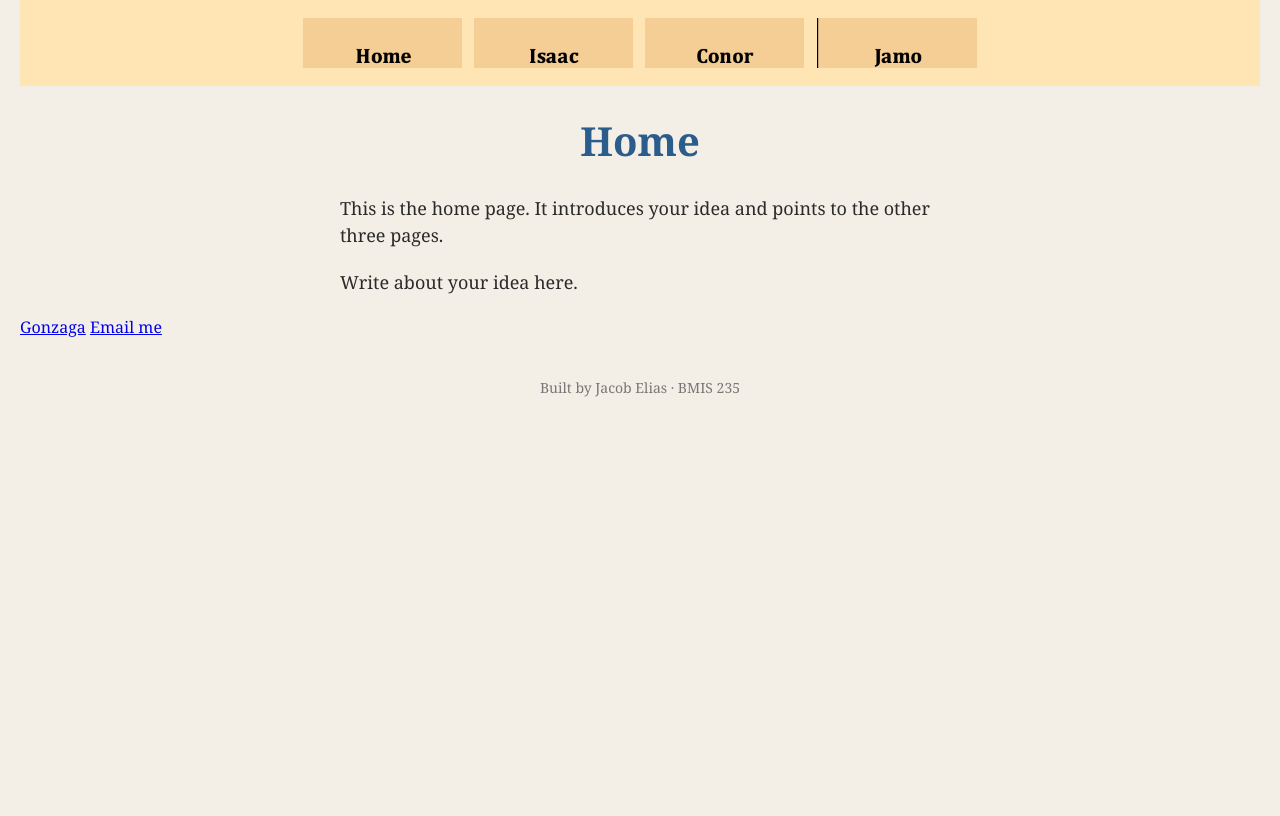
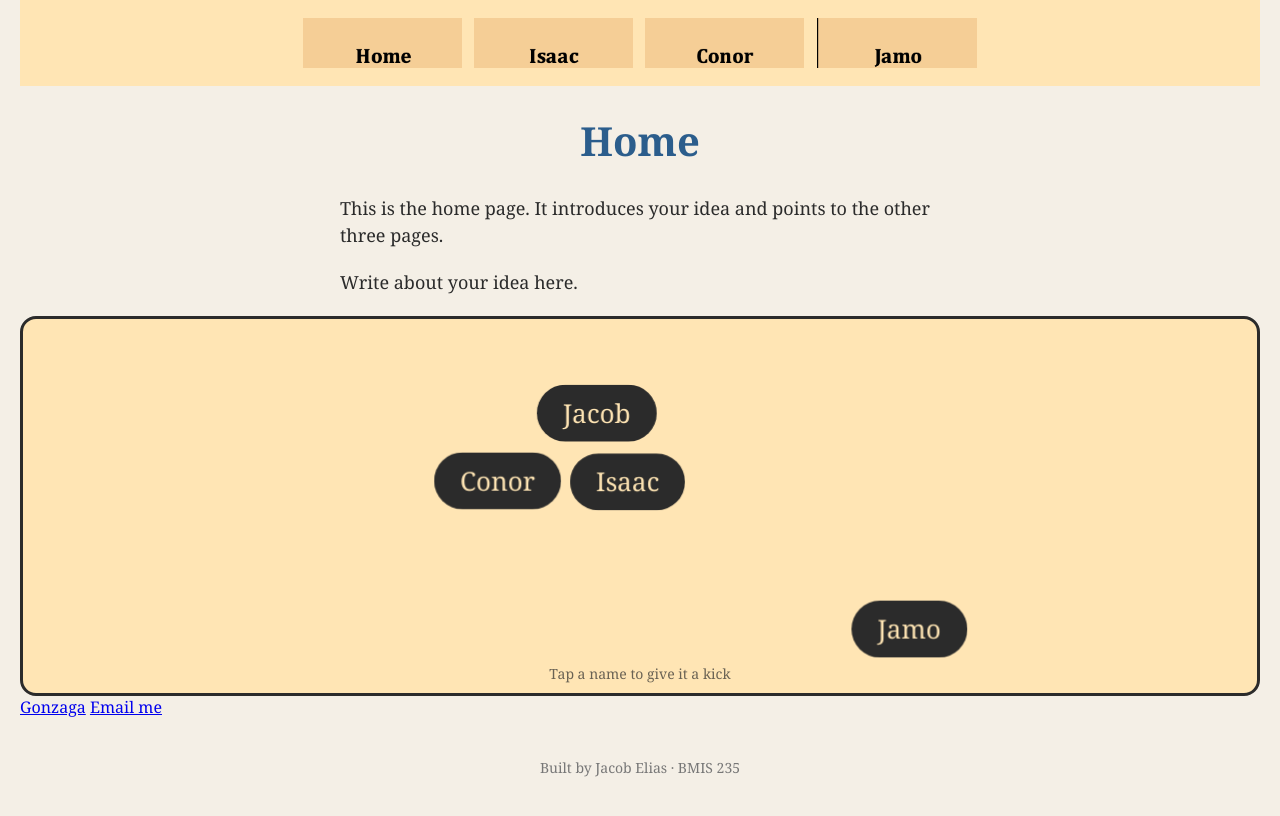
Before and after one commit to jacobelias006/bmis235-html-3, a plain HTML site: page index.html in a window 1280 px wide. Drawn offline with Linux system fonts and the light colour scheme.

Commit message:
Update index.html

```diff
--- a/index.html
+++ b/index.html
@@ -36,7 +36,149 @@
      This box is empty on purpose. In Part 7 you paste an interactive
      graphic BETWEEN the opening <div> and the closing </div> below.
      ===================================================================== -->
-<div class="showcase"></div>
+<div class="showcase">
+  <!-- HTML: the play area where the names bounce around -->
+<div class="rm-stage" aria-label="Roommate names bouncing around">
+  <div class="rm-hint">Tap a name to give it a kick</div>
+</div>
+
+<!-- CSS: brand styling for the play area and the name bubbles (every rule starts with .showcase) -->
+<style>
+  .showcase .rm-stage {
+    position: relative;
+    width: 100%;
+    height: min(380px, 80vh);
+    overflow: hidden;
+    box-sizing: border-box;
+    background: #FFE5B4;
+    border: 3px solid #2b2b2b;
+    border-radius: 16px;
+    font-family: Cambria, Georgia, serif;
+    touch-action: manipulation;
+  }
+  .showcase .rm-name {
+    position: absolute;
+    top: 0;
+    left: 0;
+    margin: 0;
+    padding: 0.5em 1em;
+    background: #2b2b2b;
+    color: #FFE5B4;
+    border: 0;
+    border-radius: 999px;
+    font-family: inherit;
+    font-size: clamp(16px, 4.5vw, 26px);
+    line-height: 1.2;
+    white-space: nowrap;
+    cursor: pointer;
+    user-select: none;
+    will-change: transform;
+  }
+  .showcase .rm-name:focus-visible {
+    outline: 3px solid #2b2b2b;
+    outline-offset: 3px;
+  }
+  .showcase .rm-hint {
+    position: absolute;
+    bottom: 10px;
+    left: 0;
+    width: 100%;
+    text-align: center;
+    font-size: 14px;
+    color: #2b2b2b;
+    opacity: 0.7;
+    pointer-events: none;
+  }
+</style>
+
+<!-- JavaScript: creates a bubble for each name, bounces it off the walls, and kicks it faster when tapped -->
+<script>
+  (function () {
+    var root = document.currentScript
+      ? document.currentScript.closest('.showcase')
+      : document.querySelector('.showcase');
+    if (!root) return;
+    var stage = root.querySelector('.rm-stage');
+
+    // Edit these names:
+    var NAMES = ['Jacob', 'Isaac', 'Conor', 'Jamo'];
+
+    var reduceMotion = window.matchMedia &&
+      window.matchMedia('(prefers-reduced-motion: reduce)').matches;
+    var items = [];
+
+    NAMES.forEach(function (name) {
+      var el = document.createElement('button');
+      el.type = 'button';
+      el.className = 'rm-name';
+      el.textContent = name;
+      stage.appendChild(el);
+      var item = { el: el, x: 0, y: 0, vx: 0, vy: 0, w: 0, h: 0, base: 0 };
+      el.addEventListener('click', function () {
+        if (reduceMotion) return;
+        var angle = Math.random() * Math.PI * 2;
+        var kick = item.base * 3.5;
+        item.vx = Math.cos(angle) * kick;
+        item.vy = Math.sin(angle) * kick;
+      });
+      items.push(item);
+    });
+
+    function measure() {
+      var W = stage.clientWidth;
+      var H = stage.clientHeight;
+      items.forEach(function (it) {
+        it.w = it.el.offsetWidth;
+        it.h = it.el.offsetHeight;
+        it.x = Math.min(it.x, Math.max(0, W - it.w));
+        it.y = Math.min(it.y, Math.max(0, H - it.h));
+      });
+    }
+
+    function place() {
+      var W = stage.clientWidth;
+      var H = stage.clientHeight;
+      items.forEach(function (it) {
+        it.w = it.el.offsetWidth;
+        it.h = it.el.offsetHeight;
+        it.x = Math.random() * Math.max(1, W - it.w);
+        it.y = Math.random() * Math.max(1, H - it.h);
+        var angle = Math.random() * Math.PI * 2;
+        it.base = 1.4 + Math.random() * 0.8;
+        it.vx = Math.cos(angle) * it.base;
+        it.vy = Math.sin(angle) * it.base;
+        it.el.style.transform = 'translate(' + it.x + 'px,' + it.y + 'px)';
+      });
+    }
+
+    function tick() {
+      var W = stage.clientWidth;
+      var H = stage.clientHeight;
+      items.forEach(function (it) {
+        it.x += it.vx;
+        it.y += it.vy;
+        if (it.x <= 0) { it.x = 0; it.vx = Math.abs(it.vx); }
+        else if (it.x >= W - it.w) { it.x = W - it.w; it.vx = -Math.abs(it.vx); }
+        if (it.y <= 0) { it.y = 0; it.vy = Math.abs(it.vy); }
+        else if (it.y >= H - it.h) { it.y = H - it.h; it.vy = -Math.abs(it.vy); }
+
+        // after a kick, slowly settle back to normal speed
+        var speed = Math.sqrt(it.vx * it.vx + it.vy * it.vy);
+        if (speed > it.base * 1.02) {
+          it.vx *= 0.985;
+          it.vy *= 0.985;
+        }
+        it.el.style.transform = 'translate(' + it.x + 'px,' + it.y + 'px)';
+      });
+      requestAnimationFrame(tick);
+    }
+
+    place();
+    window.addEventListener('resize', measure);
+    if (!reduceMotion) requestAnimationFrame(tick);
+  })();
+</script>
+</div>
 
   <a href="https://www.gonzaga.edu">Gonzaga</a>
   <a href="mailto:jelias3@zagmail.gonzaga.edu">Email me</a>
```
